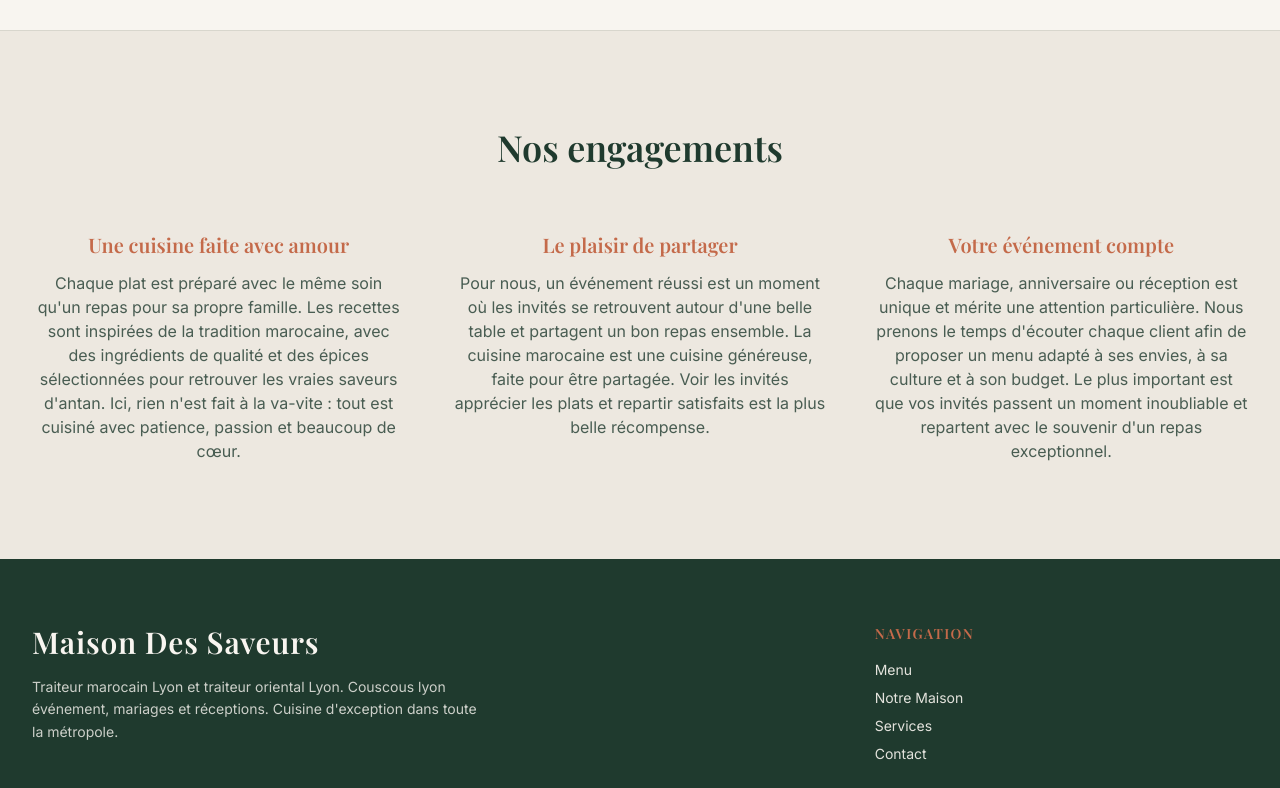
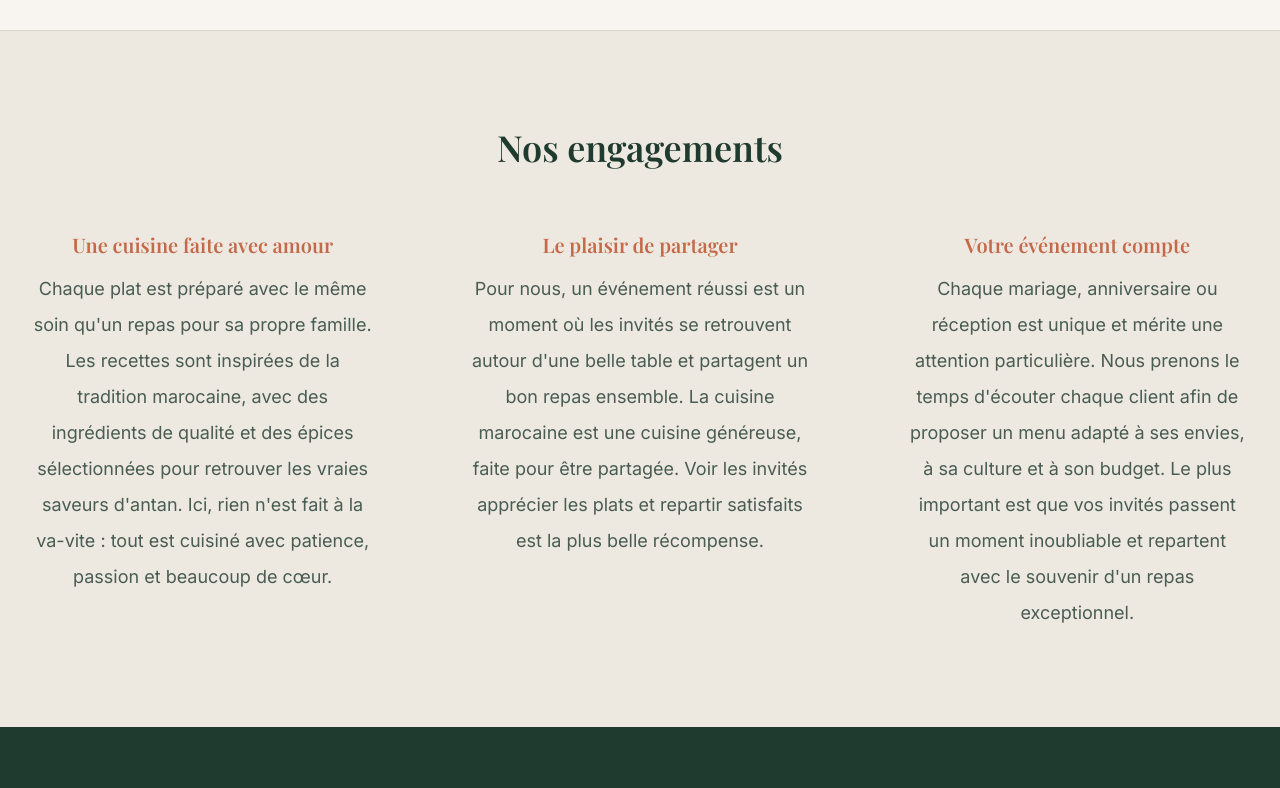
Before and after one commit to traiteurmds/maison-des-saveurs-site, a Next.js app: page /about in a window 1280 px wide. Shown: the part 1240-2028 px from the top of the page. Built offline with nearby package versions, Linux system fonts and the light colour scheme.

Commit message:
improve layout of engagements section spacing and width

```diff
--- a/app/about/page.tsx
+++ b/app/about/page.tsx
@@ -60,7 +60,7 @@ export default function AboutPage() {
       </section>
 
       <section className="border-t border-deep-green/10 bg-beige-dark py-24">
-        <div className="mx-auto max-w-7xl px-6 lg:px-8">
+        <div className="mx-auto max-w-[1400px] px-6 lg:px-8">
           <motion.h2
             initial={{ opacity: 0, y: 24 }}
             whileInView={{ opacity: 1, y: 0 }}
@@ -70,7 +70,7 @@ export default function AboutPage() {
           >
             Nos engagements
           </motion.h2>
-          <div className="mt-16 grid gap-12 md:grid-cols-3">
+          <div className="mt-16 grid grid-cols-1 gap-16 md:grid-cols-3 lg:gap-24">
             {[
               { title: "Une cuisine faite avec amour", text: "Chaque plat est préparé avec le même soin qu'un repas pour sa propre famille. Les recettes sont inspirées de la tradition marocaine, avec des ingrédients de qualité et des épices sélectionnées pour retrouver les vraies saveurs d'antan. Ici, rien n'est fait à la va-vite : tout est cuisiné avec patience, passion et beaucoup de cœur." },
               { title: "Le plaisir de partager", text: "Pour nous, un événement réussi est un moment où les invités se retrouvent autour d'une belle table et partagent un bon repas ensemble. La cuisine marocaine est une cuisine généreuse, faite pour être partagée. Voir les invités apprécier les plats et repartir satisfaits est la plus belle récompense." },
@@ -87,7 +87,7 @@ export default function AboutPage() {
                 <h3 className="font-serif text-xl font-semibold text-terracotta">
                   {item.title}
                 </h3>
-                <p className="mt-3 text-deep-green/80">{item.text}</p>
+                <p className="mt-3 text-lg leading-loose text-deep-green/80">{item.text}</p>
               </motion.div>
             ))}
           </div>
```
